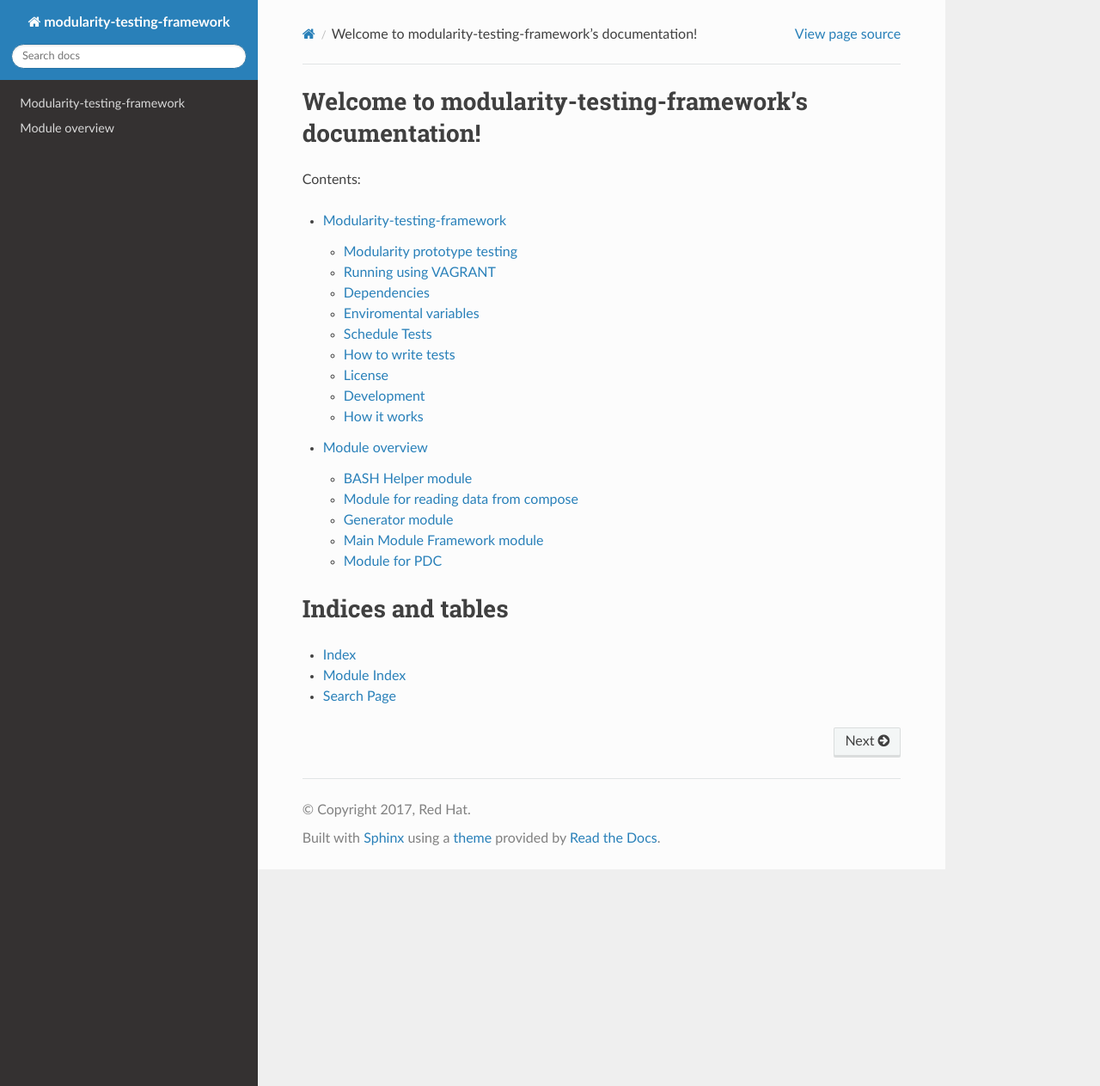
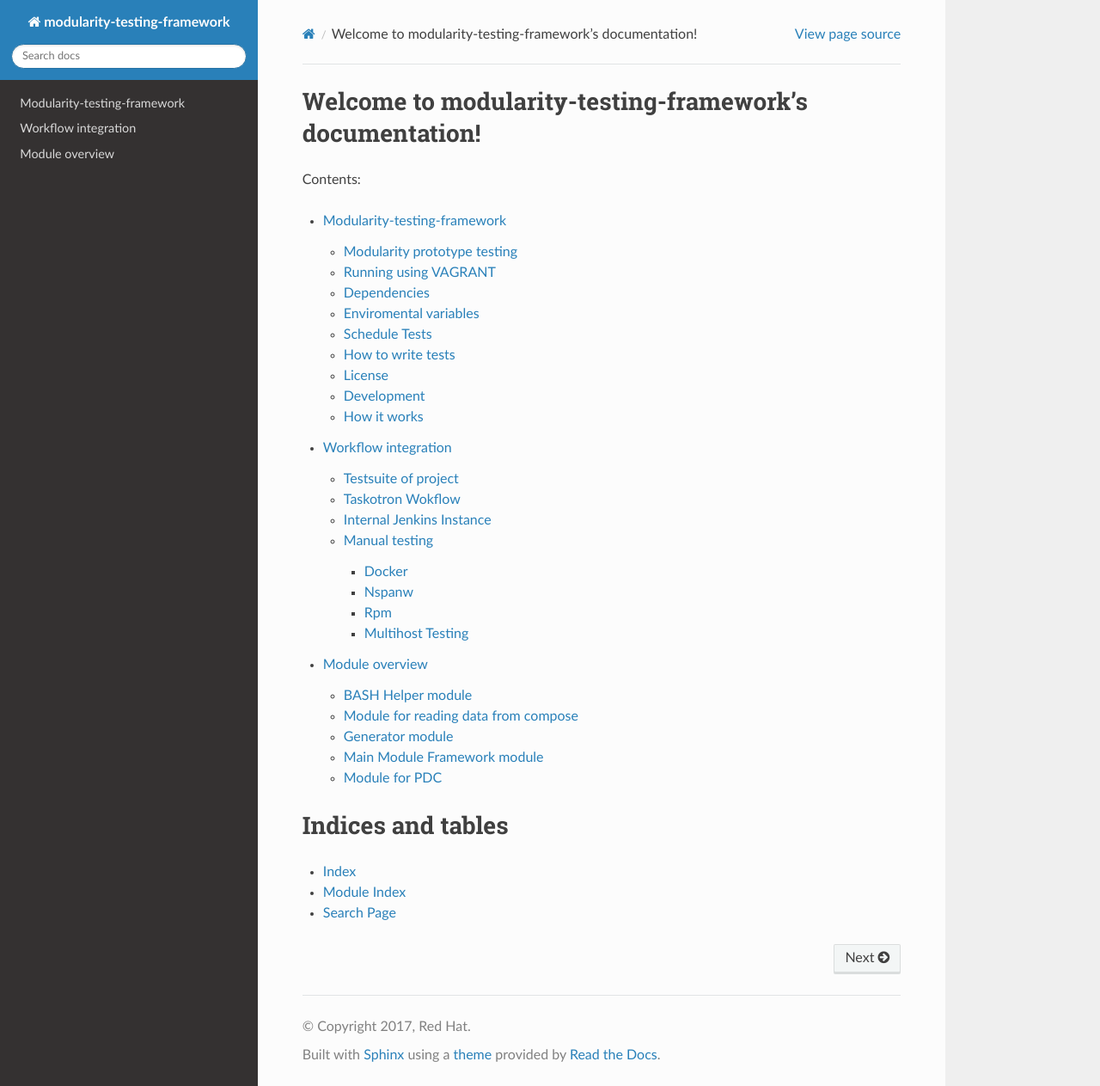
Before and after one commit to fedora-modularity/meta-test-family, a Sphinx documentation site: the page built from docs/index.rst, in a window 1280 px wide and 1263 px high. Shown: the whole window at 86% size. Built offline with Sphinx 7.4.7 and the Read the Docs theme 2.0.0, drawn with Linux system fonts in a browser that asks for light colours; some of the changed lines change nothing that is shown.

Commit message:
added documentation about taskotron workflow, initial commit

```diff
--- a/docs/index.rst
+++ b/docs/index.rst
@@ -7,6 +7,7 @@ Contents:
    :maxdepth: 4
 
    overview
+   workflow_integration
    clsoverview
 
 Indices and tables
--- /dev/null
+++ b/docs/workflow_integration.rst
@@ -0,0 +1,116 @@
+Workflow integration
+============================
+
+Testsuite of project
+----------------------------
+- Upstream **testsuite** for project located in `/usr/share/moduleframework/examples/testing-module/`
+    - You can use it as an **inspiration** for your tests
+    - It contains various types how to schedule tests
+    - **CI** It contains info how it is scheduled in internal-ci or in taskotron or how to do
+    - Examples of **Manual** running of tests on localhost.
+    - Example how to run general **multi-host** tests
+    - Every new feature should be covered here - by new Makefile target or by new test run inside every testing module
+
+
+Taskotron Wokflow
+----------------------------
+- Production instance: https://taskotron.fedoraproject.org/resultsdb/results?testcases=dist.modularity-testing-framework
+    - Trigerred fedmsg via **module-stream-version** string
+    - Trigerred by **Module Build system** done message, list of all: https://apps.fedoraproject.org/datagrepper/raw?topic=org.fedoraproject.prod.mbs.module.state.change
+    - There is general `runtask.yml` taskotron trigger: https://pagure.io/taskotron/task-modularity-testing-framework
+        - There is just one for every module and it contains whole logic where to find tests for module.
+        - Not needed to duplicate `runtash.yml` for each component. Scheduler is same (existing Makefile)
+        - It run `tools/run-them.sh` script. It contains whole logic where are tests and how to find them.
+    - **run-them.sh** script for taskotron
+        - Test Subject: rpm repositories (tagged koji builds of packages) via `systemd-nspawn`
+        - Located in: `/usr/share/moduleframework/tools/run-them.sh`
+        - Scheduled as: `./run-them.sh testmodule testmodule-master-20170407121558 pdc`
+        - Example targets: `check-run-them-pdc-testmodule, check-run-them-pdc-baseruntime`
+        - Internal logic
+            - Contact *PDC* (Product definition center) for info about module like `koji tags, moduleMD file`
+            - Try dowload package from `modules` namespace in `dist-git` via `fedpkg clone`
+                - checkout to proper version found by PDC (scmurl)
+                - Try to find tests there ( if exist `Makefile` in `tests` directory)
+            - If None: Try to find module dir in MTF project tests in `/usr/share/moduleframework/examples` directory
+            - If None: Run at least general ModuleLinter (`/usr/share/moduleframework/tools/modulelint`) with general minimal config.yaml located in `docs` directory
+
+Internal Jenkins Instance
+----------------------------
+- Production instance: `hidden`
+    - Trigerred via `fedmsg file`
+        - Used **tools/run-them.sh** script, for same behaviour as Taskotron
+    - **run-them.sh** script for Jenkins based on whole fedmsg
+        - Test Subject: Same as *Taskotron Workflow*
+        - Located in: Same as *Taskotron Workflow*
+        - Scheduled as: `run-them.sh testmodule /usr/share/moduleframework/tools/example_message_module.yaml fedmsg`
+        - Example targets: `check-run-them-fedmsg-testmodule`
+        - Internal logic
+            - Same as *Taskotron Workflow*
+
+
+Manual testing
+----------------------------
+- Scheduled on host machine
+    - **docker, nspawn** `MODULE` type does not affect Host machine
+    - **rpm** `MODULE` type test directly on host machine. It installs things there and may be **very dangerous**
+- Intended for test debugging
+- **dist-git:** - Create Makefile in top directory, what contains build target and test target dependant on build taret and set proper variables to that test target, template: https://github.com/container-images/container-image-template/
+    - Example: https://github.com/container-images/container-image-template/blob/master/Makefile
+    - Makefile like: `cd tests; MODULEMDURL=$(MODULEMDURL) MODULE=docker URL="docker=$(IMAGE_NAME)" make all`
+    - inside `tests` directory cretates just simple Makefile like https://github.com/container-images/container-image-template/blob/master/tests/Makefile
+
+
+
+Docker
+~~~~~~~~~~~~~~~~~~~~~~
+- Test Subject: docker images, https://fedoraproject.org/wiki/Docker
+- Scheduled as: `MODULE=docker avocado run  *.py modulelint/*.py`
+    - or `MODULE=docker CONFIG=./minimal.yaml avocado run  *.py modulelint/*.py` when you use alternate configuration file
+- Example targets: `check-docker, check-minimal-config-docker, check-behave-docker`
+- Internal logic of testing
+    - pull docker image
+    - setup environment
+    - start docker image via start section or default one (keep it running)
+    - do test
+    - cleanup enviroment
+    - remove docker container
+
+Nspanw
+~~~~~~~~~~~~~~~~~~~~~~
+- Test Subject: rpm repository, inside systemd-nspawn virtualization https://www.freedesktop.org/software/systemd/man/systemd-nspawn.html
+- Scheduled as: `MODULE=nspawn avocado run  *.py modulelint/*.py`
+    - or `MODULE=nspawn CONFIG=./minimal.yaml avocado run  *.py modulelint/*.py` when you use alternate configuration file
+- Example targets: `check-rpm, check-minimal-config-rpm`
+- Internal logic of testing
+    - install packages to `changeroot` with systemd
+    - setup environment and `boot` nspawn machine (to keep it running)
+    - start via start section or default one on *guest*
+    - do test
+    - cleanup enviroment
+    - halt system and remove installed chroot dir
+
+
+Rpm
+~~~~~~~~~~~~~~~~~~~~~~
+- **Destructive**  and **WIP**
+- Test Subject: rpm repository, bare metal, intended for testing packages directly on machine (without any module)
+- Scheduled as: `MODULE=rpm avocado run  *.py modulelint/*.py`
+    - or `MODULE=rpm avocado run  *.py modulelint/*.py` when you use alternate configuration file
+- Example targets: `None` - cause changes on host
+- Internal logic of testing
+    - install packages to system
+    - start via start section or default one
+    - do test
+    - cleanup enviroment if any
+
+Multihost Testing
+~~~~~~~~~~~~~~~~~~~~~~
+- Test Subject: any of previous
+- Could be used for general multihost testing not directly dependent on modules
+- Scheduled as: `cd /usr/share/moduleframework/examples/multios_testing; MTF_DISABLE_MODULE=yes avocado run  *.py`
+- Example targets: `check-multihost-testing`
+- Internal logic of testing
+    - could be same as previous ones that there is one *Host* and one  *Guest* machine what can cooperate togetger
+    - Or it could be used for general multihost testing with *N* machines where *N>1* via use backends directly in setUp sections
+        - see example of test: https://pagure.io/modularity-testing-framework/blob/master/f/examples/multios_testing/sanityRealMultiHost.py
+        - this example creates 3 machines *(using nspawn)* with various fedora versions and gather data.
```
